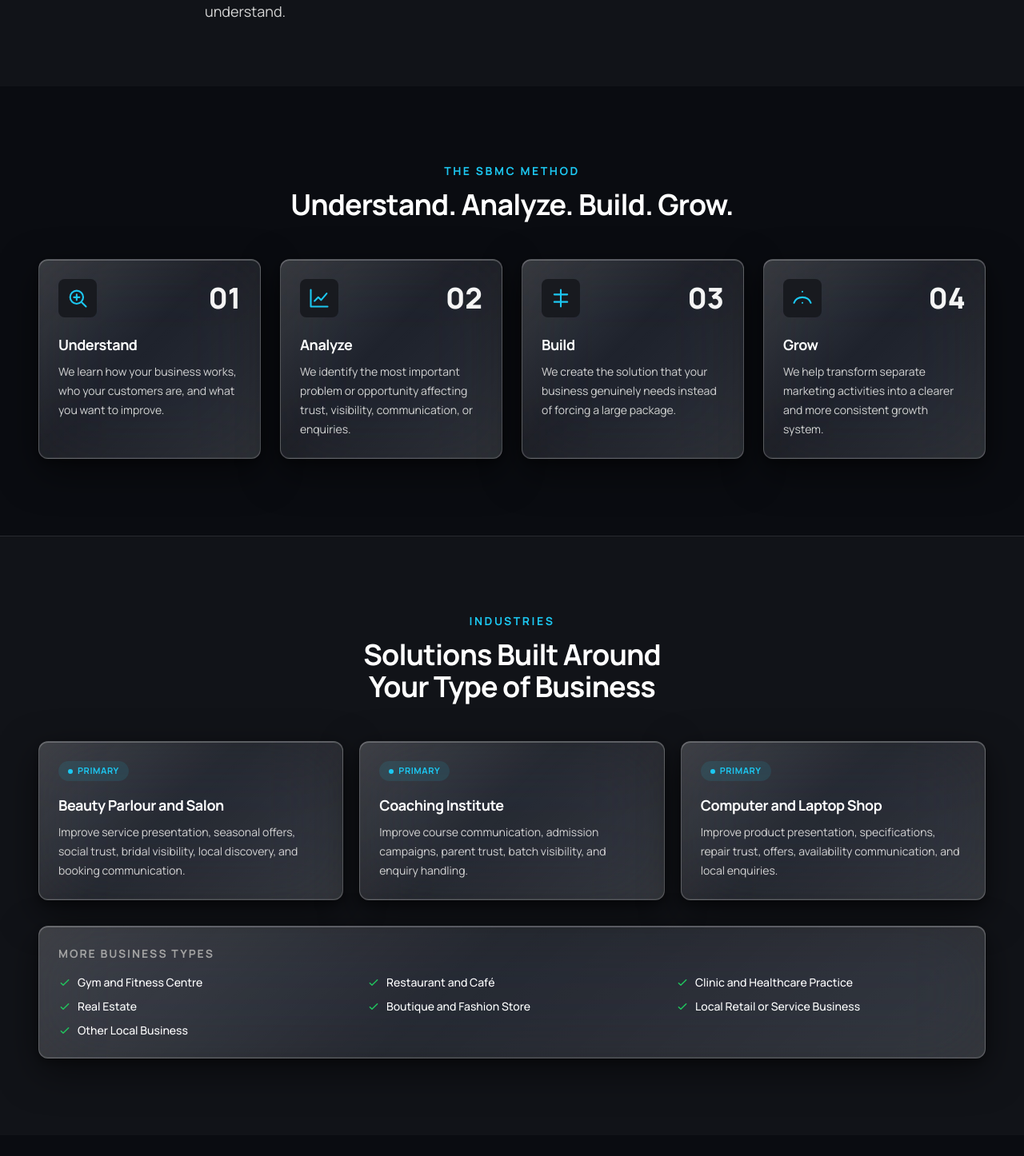
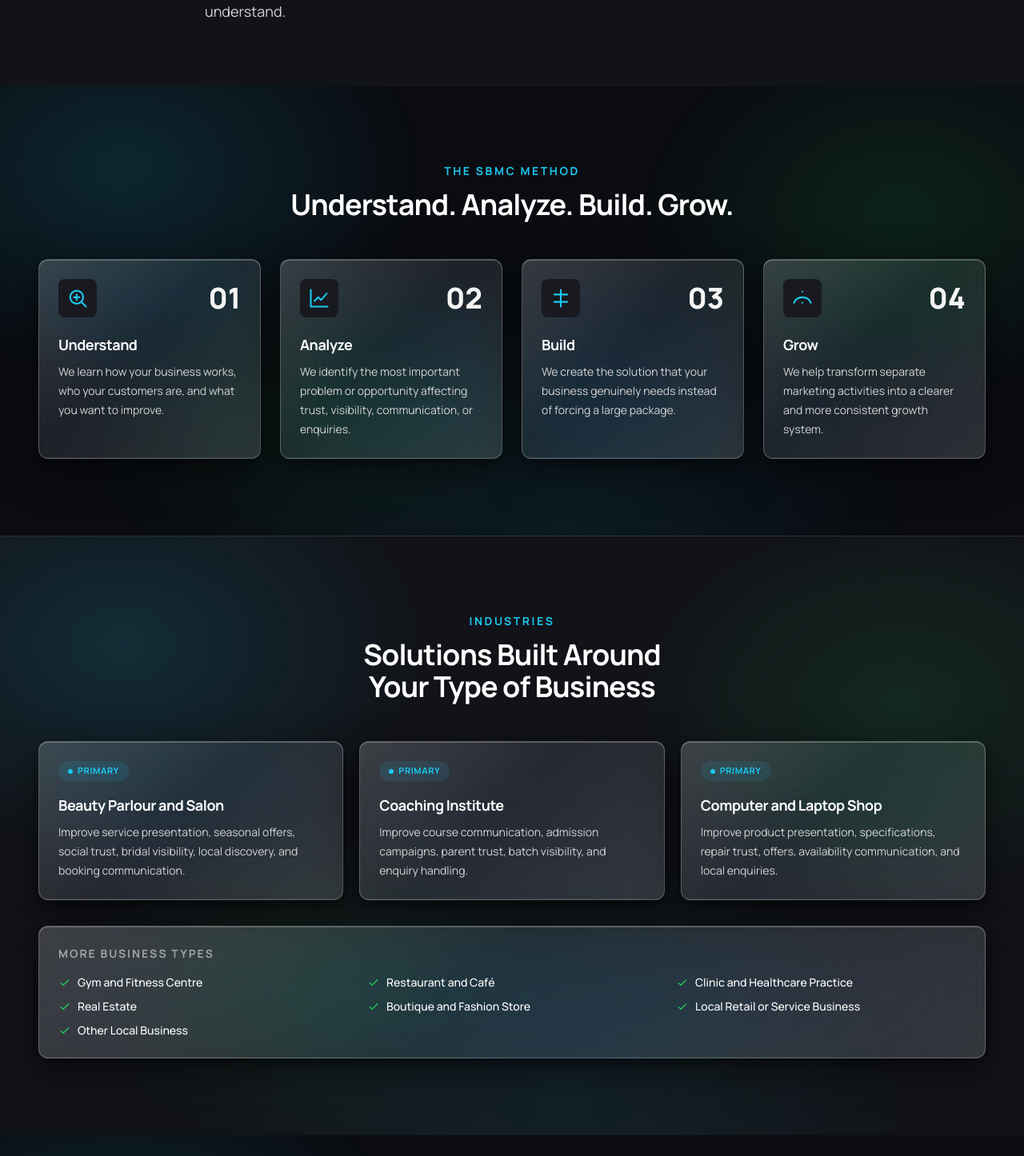
Before and after one commit to krma111/sbmc, a Next.js app: page /en in a window 1280 px wide. Shown: the part 804-2250 px from the top of the page at 80% size. Built offline with nearby package versions, Linux system fonts and the light colour scheme; no server answers.

Commit message:
Add ambient glow backgrounds so glass blur is visible

```diff
--- a/src/app/globals.css
+++ b/src/app/globals.css
@@ -131,3 +131,12 @@ a {
     0 16px 48px rgba(0, 0, 0, 0.15),
     inset 0 1px 0 rgba(255, 255, 255, 0.95);
 }
+
+.ambient-section {
+  position: relative;
+  background-image:
+    radial-gradient(600px 420px at 12% 18%, rgba(28, 200, 242, 0.14), transparent 62%),
+    radial-gradient(520px 380px at 88% 28%, rgba(34, 197, 94, 0.12), transparent 62%),
+    radial-gradient(720px 520px at 55% 92%, rgba(28, 200, 242, 0.08), transparent 60%),
+    radial-gradient(480px 340px at 30% 75%, rgba(34, 197, 94, 0.07), transparent 60%);
+}
--- a/src/components/sections/BusinessTypesSection.tsx
+++ b/src/components/sections/BusinessTypesSection.tsx
@@ -14,7 +14,7 @@ export function BusinessTypesSection({ t }: BusinessTypesSectionProps) {
   const secondary = businessCategories.filter((c) => !c.isPrimary);
 
   return (
-    <section id="for-your-business" className="scroll-mt-20 border-t border-white/10 bg-white/[0.03] py-16 sm:py-24">
+    <section id="for-your-business" className="ambient-section scroll-mt-20 border-t border-white/10 bg-white/[0.03] py-16 sm:py-24">
       <div className="container">
         <SectionHeading eyebrow="Industries" title={t.heading} />
 
--- a/src/components/sections/FAQSection.tsx
+++ b/src/components/sections/FAQSection.tsx
@@ -15,7 +15,7 @@ export function FAQSection({ t, faqs }: FAQSectionProps) {
   const [openIndex, setOpenIndex] = useState<number | null>(0);
 
   return (
-    <section id="faq" className="scroll-mt-20 py-16 sm:py-24">
+    <section id="faq" className="ambient-section scroll-mt-20 py-16 sm:py-24">
       <div className="container max-w-4xl">
         <SectionHeading eyebrow="FAQ" title={t.heading} />
 
--- a/src/components/sections/FreeSampleSection.tsx
+++ b/src/components/sections/FreeSampleSection.tsx
@@ -13,7 +13,7 @@ interface FreeSampleSectionProps {
 
 export function FreeSampleSection({ locale, t }: FreeSampleSectionProps) {
   return (
-    <section className="border-t border-white/10 bg-white/[0.03] py-16 sm:py-20">
+    <section className="ambient-section border-t border-white/10 bg-white/[0.03] py-16 sm:py-20">
       <div className="container">
         <div className="glass mx-auto max-w-3xl rounded-2xl border border-white/15 p-8 shadow-sm sm:p-10">
           <SectionHeading eyebrow="Free Sample" title={t.heading} align="left" />
--- a/src/components/sections/MethodSection.tsx
+++ b/src/components/sections/MethodSection.tsx
@@ -26,7 +26,7 @@ export function MethodSection({ t }: MethodSectionProps) {
   ];
 
   return (
-    <section id="how-it-works" className="scroll-mt-20 py-16 sm:py-24">
+    <section id="how-it-works" className="ambient-section scroll-mt-20 py-16 sm:py-24">
       <div className="container">
         <SectionHeading eyebrow="The SBMC Method" title={t.heading} />
         <div className="mt-12 grid gap-6 sm:grid-cols-2 lg:grid-cols-4">
--- a/src/components/sections/ProblemsSection.tsx
+++ b/src/components/sections/ProblemsSection.tsx
@@ -11,7 +11,7 @@ interface ProblemsSectionProps {
 
 export function ProblemsSection({ locale, t }: ProblemsSectionProps) {
   return (
-    <section className="py-16 sm:py-24">
+    <section className="ambient-section py-16 sm:py-24">
       <div className="container">
         <SectionHeading eyebrow="Problem First" title={t.heading} />
 
--- a/src/components/sections/ServicesSection.tsx
+++ b/src/components/sections/ServicesSection.tsx
@@ -17,7 +17,7 @@ const categoryMeta = [
 
 export function ServicesSection({ t }: ServicesSectionProps) {
   return (
-    <section id="services" className="scroll-mt-20 border-t border-white/10 py-16 sm:py-24">
+    <section id="services" className="ambient-section scroll-mt-20 border-t border-white/10 py-16 sm:py-24">
       <div className="container">
         <SectionHeading eyebrow="Services & Pricing" title={t.heading} description={t.pricingNote} />
 
--- a/src/components/sections/WhySBMC.tsx
+++ b/src/components/sections/WhySBMC.tsx
@@ -27,7 +27,7 @@ export function WhySBMC({ t }: WhySBMCProps) {
   ];
 
   return (
-    <section className="border-t border-white/10 bg-white/[0.03] py-16 sm:py-24">
+    <section className="ambient-section border-t border-white/10 bg-white/[0.03] py-16 sm:py-24">
       <div className="container">
         <SectionHeading eyebrow="Why SBMC" title={t.heading} />
         <div className="mt-12 grid gap-5 sm:grid-cols-2 lg:grid-cols-4">
--- a/src/components/sections/WorkExamplesSection.tsx
+++ b/src/components/sections/WorkExamplesSection.tsx
@@ -10,7 +10,7 @@ interface WorkExamplesSectionProps {
 
 export function WorkExamplesSection({ locale, t }: WorkExamplesSectionProps) {
   return (
-    <section className="py-16 sm:py-24">
+    <section className="ambient-section py-16 sm:py-24">
       <div className="container">
         <SectionHeading
           eyebrow="Portfolio"
```
